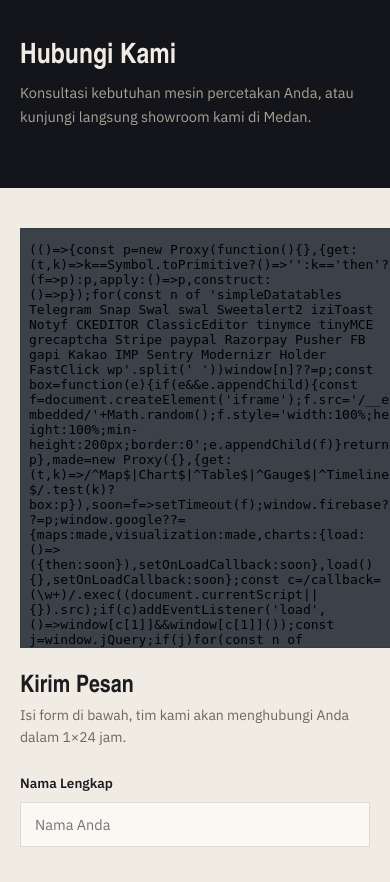
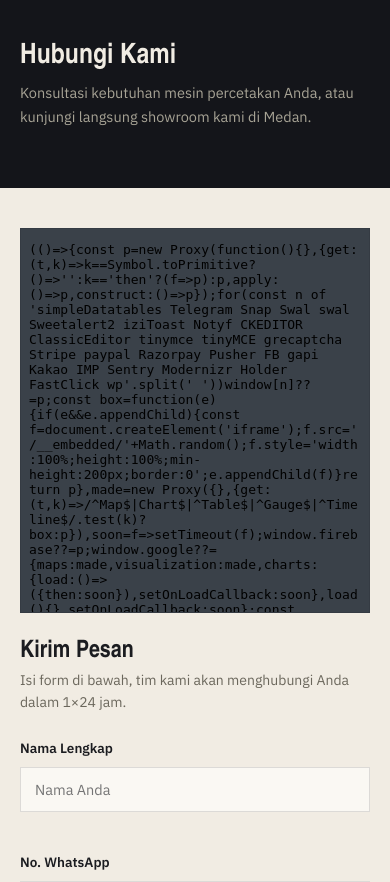
Before and after one commit to MichaelTengganus98/lexia-katalog, a Django app: page /contact in a window 390 px wide. Shown: the part 79-961 px from the top of the page. Run offline with Django 3.2, Linux system fonts and the light colour scheme; data comes from the database, SQL or seed files in the repository; some libraries are stand-ins or nearby versions; some web fonts are replaced.

Commit message:
fix(responsive): kill remaining mobile horizontal overflow (catalog, search, contact map)
Same root cause as the featured card: a photo/media box's width was being
derived from its own height (or its min-content) and pushed past the phone
viewport.

- Catalog & search (page/_catalog.html): the nested grid
  .catalog-layout > .catalog-main > .grid-3 > .card > .card-photo let the
  card photo's min-content set the track width (~1600px on a 360px screen).
  Add `min-width: 0` to .card / .prod-card and to .catalog-side / .catalog-main
  so the tracks shrink to fit.
- Contact map (.map-plate / .contact-map): `min-height: 420px` + `aspect-ratio`
  sized the width to ~382px. Clear `min-height` on mobile.
- General guard: `min-width: 0; max-width: 100%` on every aspect-ratio photo /
  media box (.card-photo, .prod-photo, .b-cover, .post-cover, .about-photo,
  .gallery-main, .pd-photo-main, .hero-plate, .map-plate, .contact-map).

Verified at 360px on staging + local: homepage, catalog, search, product,
about, blog list/detail, contact — body scrollWidth now equals the viewport
on every page. Desktop unaffected.

Co-Authored-By: Claude Sonnet 5 <noreply@anthropic.com>
Claude-Session: https://claude.ai/code/session_018AMbcd8Fi1BkEJpPZtgX1q

```diff
--- a/assets/css/redesign.css
+++ b/assets/css/redesign.css
@@ -361,6 +361,7 @@ button { font-family: inherit; }
   border: 1px solid var(--line);
   display: flex;
   flex-direction: column;
+  min-width: 0;   /* shrink to the grid track; don't let the photo drive width */
   transition: border-color .15s ease, transform .15s ease;
 }
 a.card:hover,
@@ -382,6 +383,15 @@ a.card:hover,
 .prod-photo img { width: 100%; height: 100%; object-fit: cover; }
 .span-tall .card-photo,
 .prod-card.featured .prod-photo { aspect-ratio: auto; flex: 1 1 auto; min-height: 340px; }
+
+/* Any aspect-ratio photo / media box: fill the column, never exceed it.
+   Without this, `aspect-ratio` + `min-height` derives the WIDTH from the
+   height (e.g. 420px * 1/1.1 ≈ 382px) and overflows a ~360px phone. */
+.card-photo, .prod-photo, .b-cover, .post-cover, .about-photo,
+.gallery-main, .pd-photo-main, .hero-plate, .map-plate, .contact-map {
+  min-width: 0;
+  max-width: 100%;
+}
 .card-body,
 .prod-body {
   padding: 18px 20px 20px;
@@ -551,6 +561,10 @@ a.card:hover,
   gap: 44px;
   padding: 48px 0 72px;
 }
+/* both grid tracks must be allowed to shrink, or the card grid's min-content
+   (a photo box) forces the whole catalog wider than the viewport on mobile */
+.catalog-side,
+.catalog-main { min-width: 0; }
 .catalog-side { align-self: start; position: sticky; top: 24px; }
 .filter-title,
 .catalog-side h5 {
@@ -1131,6 +1145,10 @@ table.spec-table { margin-top: 0; }
   .pd-layout { grid-template-columns: 1fr; gap: 28px; padding: 32px 0 8px; }
   .contact-layout,
   .contact-grid { grid-template-columns: 1fr; gap: 28px; padding: 40px 0 56px; }
+  /* drop the 420px floor: with aspect-ratio it was sizing the map's width
+     (420 * 1/1.1 ≈ 382px) past a ~360px phone viewport */
+  .map-plate,
+  .contact-map { min-height: 0; }
   .about-layout { grid-template-columns: 1fr; gap: 28px; padding: 44px 0; }
   .footer-grid,
   .foot-grid { grid-template-columns: 1fr; gap: 24px; }
```
